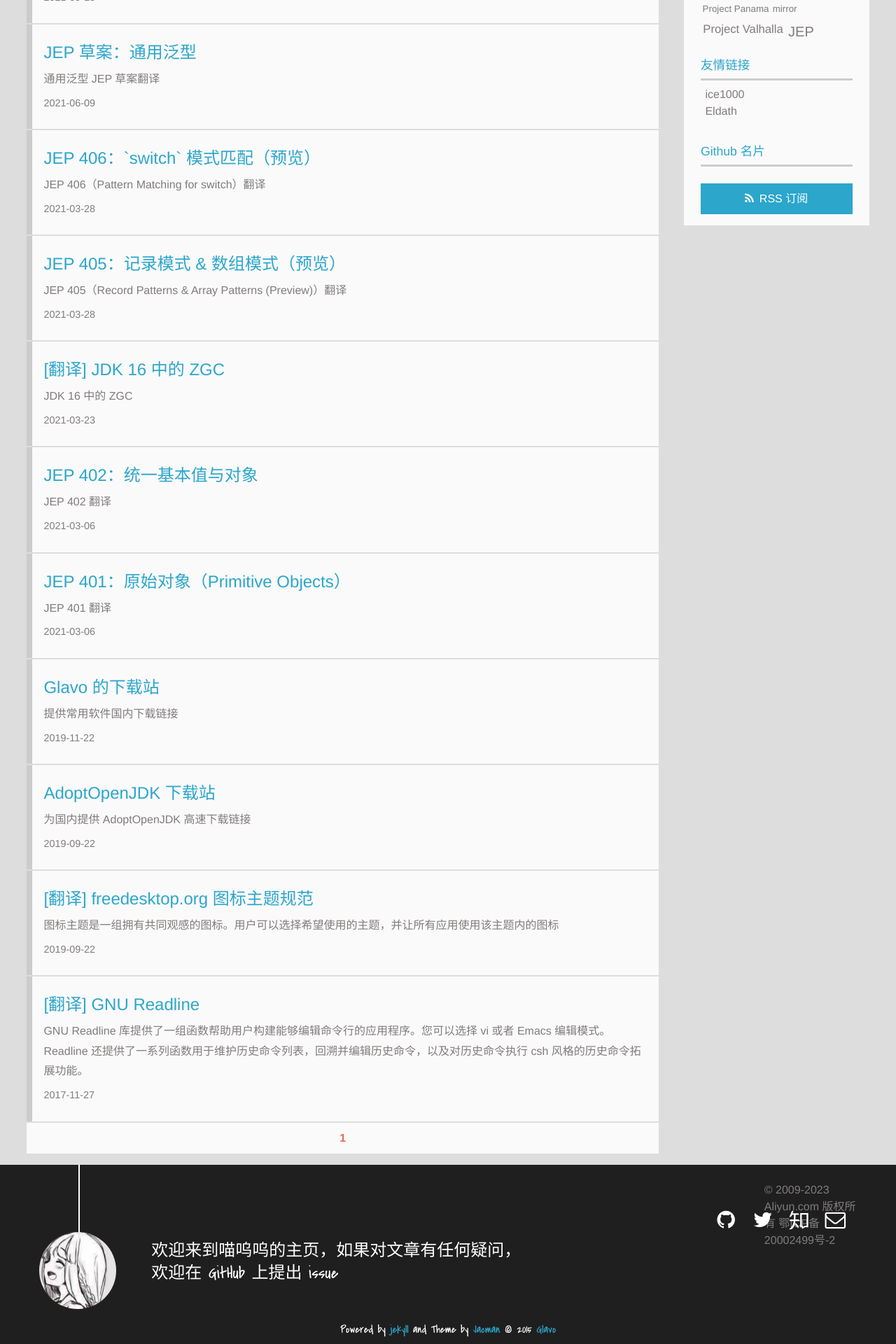
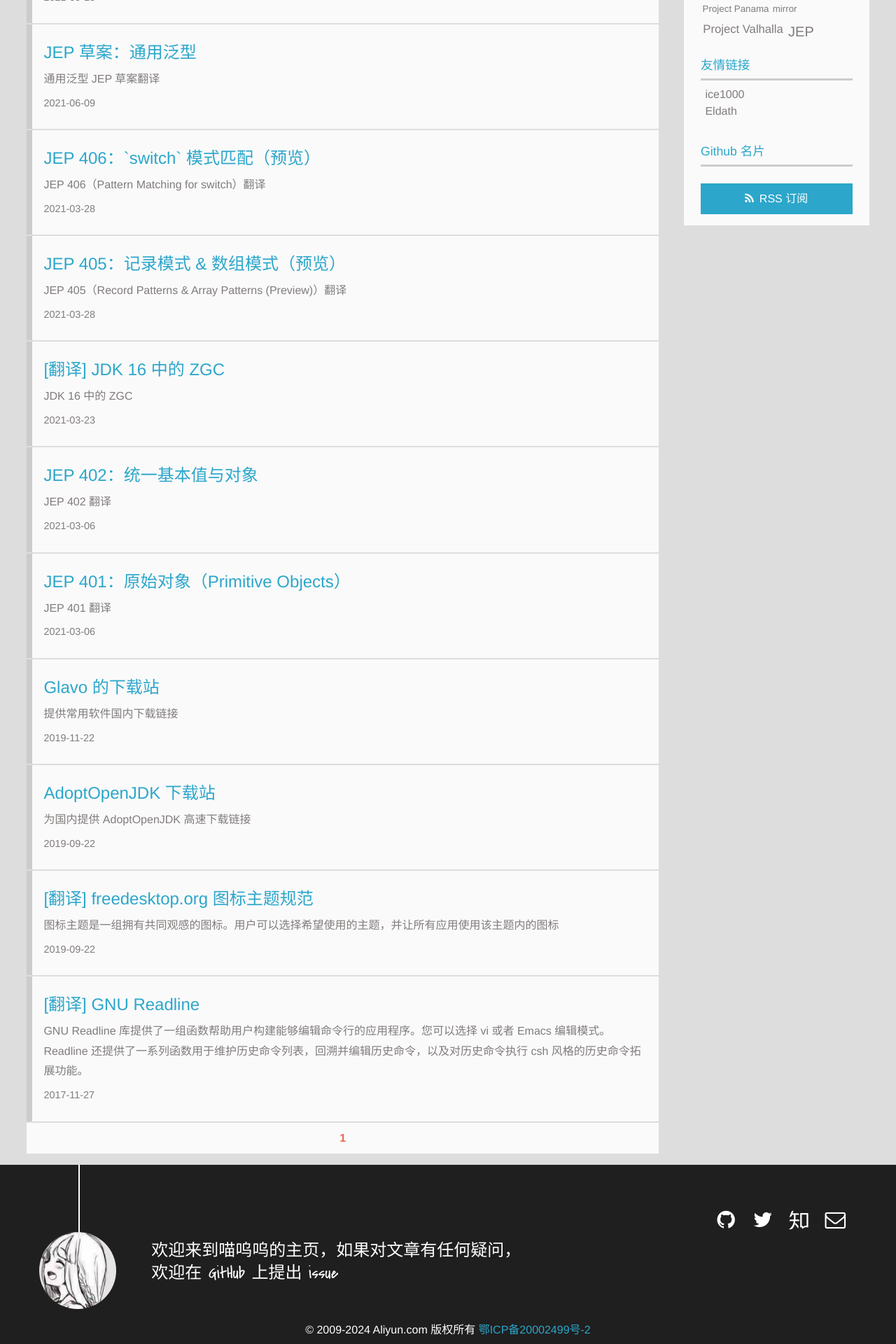
Before and after one commit to Glavo/glavo.github.io, a Jekyll site: the page built from index.html, in a window 1280 px wide. Shown: the part 960-2880 px from the top of the page at 70% size. Built offline with Jekyll 4.4.1, drawn with Linux system fonts in a browser that asks for light colours; a script that is not in the unit is left out; the list of posts is cut into pages by our own code; comment, search, counter and statistics services are not loaded.

Commit message:
update footer.html

```diff
--- a/_includes/_partial/footer.html
+++ b/_includes/_partial/footer.html
@@ -60,13 +60,6 @@
 				-->
 
 		<p class="copyright">
-		Powered by <a href="http://jekyllrb.com" target="_blank" title="jekyll">jekyll</a> and Theme by <a href="https://github.com/simpleyyt/jekyll-jacman" target="_blank" title="Jacman">Jacman</a> © 2015
-		{% if site.author.name %}
-		<a href="{{ site.root }}about" target="_blank" title="{{ site.author.name }}">{{ site.author.name }}</a>
-		{% else %}
-		<a href="{{ site.root }}" title="{{ site.title }}">{{ site.title }}</a>
-		{% endif %}
+		© 2009-2024 Aliyun.com 版权所有 <a href="https://beian.miit.gov.cn/" target="_blank">鄂ICP备20002499号-2</a>
 		</p>
-		<br/>
-		<p><a href="https://beian.miit.gov.cn/" target="_blank">© 2009-2023 Aliyun.com 版权所有 鄂ICP备20002499号-2</a></p>
 </div>
--- a/assets/css/style.css
+++ b/assets/css/style.css
@@ -1974,7 +1974,7 @@ footer{
 .copyright{
     -webkit-font-smoothing:antialiased;
     -moz-osx-font-smoothing:grayscale;
-    font-family:"covered_by_your_graceregular";
+    font-family:inherit;
     width:100%;
     color:#fff;
     text-align:center;
```
